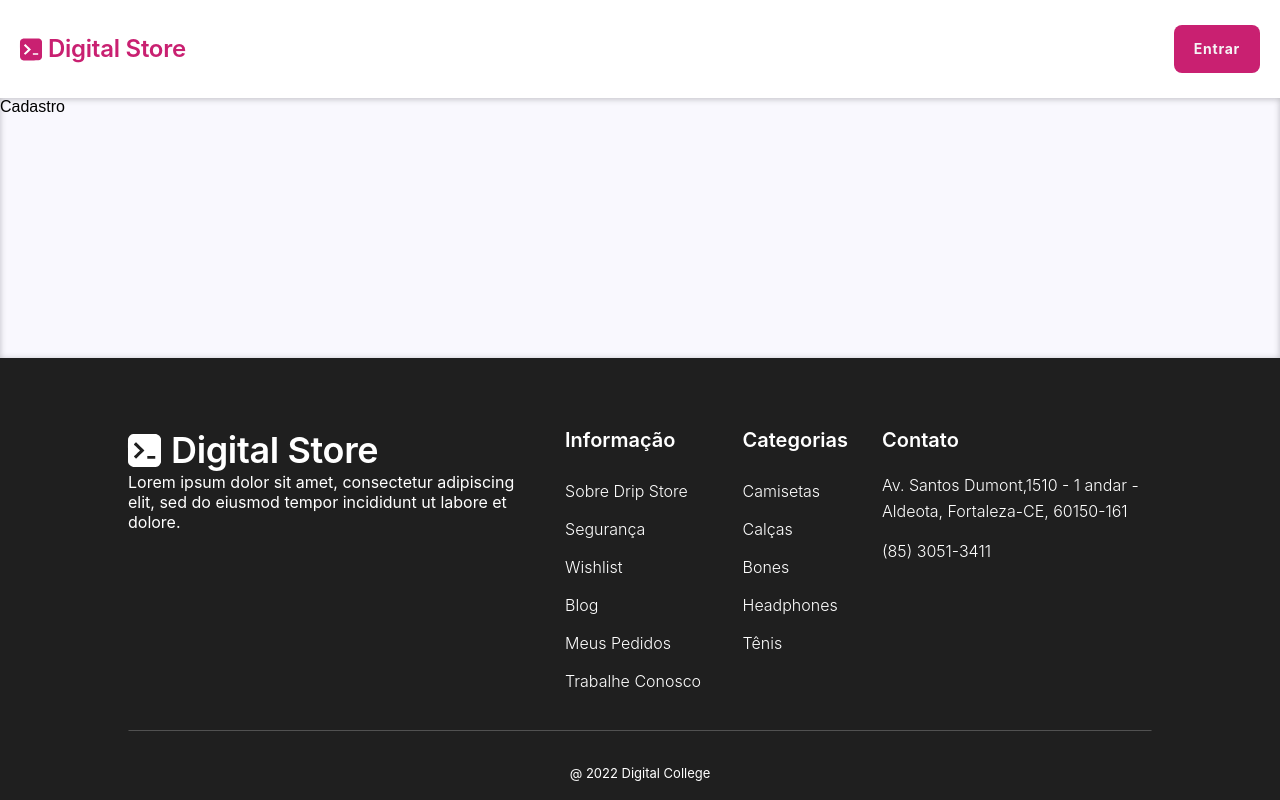
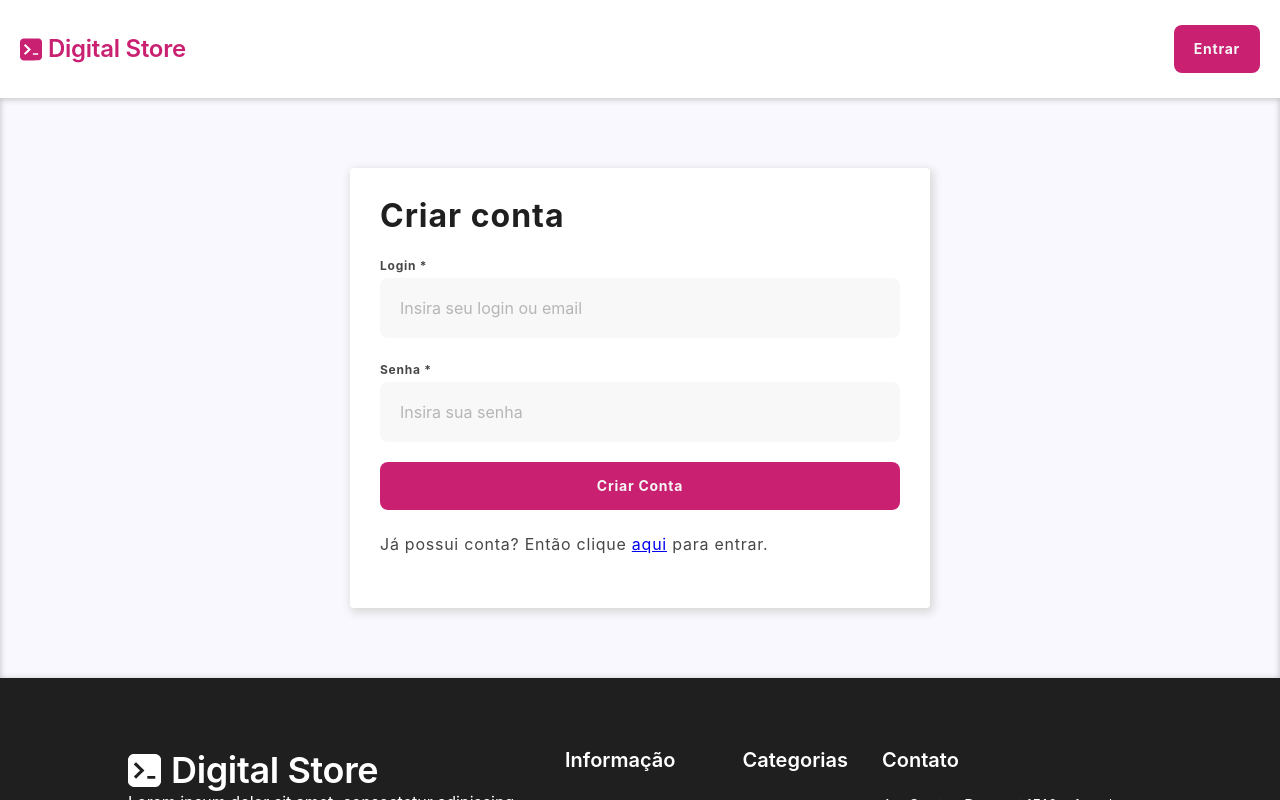
Before and after one commit to digital-college-fs03/projeto-final, a React (Vite) app in the folder frontend/: page /cadastro in a window 1280 px wide. Built offline with nearby package versions, Linux system fonts and the light colour scheme.

Commit message:
feature: preparar front e backend para cadastro de usuário

```diff
--- /dev/null
+++ b/frontend/src/components/Pages/Subscribe/DripStoreSubscribe.module.css
@@ -0,0 +1,112 @@
+.DripStoreSubscribeContainer {
+  max-width: 1440px;
+  margin: 0 auto;
+  display: flex;
+  justify-content: center;
+  align-items: flex-start;
+  transition: max-width 0.5s ease-in-out;
+  padding: 70px 20px;
+}
+
+.DripStoreCommonForm {
+    min-width: 580px;
+    align-items: flex-start;
+    padding: 30px;
+    border-radius: 4px;
+    background-color: #fff;
+    height: min-content;
+    color: #474747;
+    font-family: Inter, system-ui, -apple-system, 'Segoe UI', Roboto, 'Helvetica Neue', Arial, 'Noto Sans',
+    'Liberation Sans', sans-serif;
+    transition: min-width 200ms;
+    box-shadow: 2px 3px 8px 2px #dadada;
+  }
+
+  .DripStoreCommonFormWrapper {
+    flex-direction: column;
+    align-items: flex-start;
+    gap: 30px;
+  }
+
+  .DripStoreCommonFormTitle {
+    display: block;
+  }
+
+  .DripStoreCommonFormTitleCaption {
+    color: #1f1f1f;
+    font-size: 32px;
+    line-height: 36px;
+    font-weight: bold;
+    letter-spacing: 1px;
+    height: min-content;
+    flex-direction: column;
+    margin: 0 0 20px 0;
+  }
+
+  .DripStoreCommonFormTitleSignUp {
+    height: min-content;
+    align-self: flex-start;
+    margin: 0 0 20px 0;
+  }
+
+  .DripStoreCommonFormTitleSignUp p {
+    font-size: 16px;
+    line-height: 28px;
+    letter-spacing: 0.75px;
+  }
+
+  .DripStoreCommonFormTitleSignUp p a {
+    text-decoration: underline;
+  }
+
+  .DripStoreCommonFormBody {
+    display: block;
+    overflow: visible;
+  }
+
+  .DripStoreCommonFormBody label {
+    font-size: 12px;
+    line-height: 24px;
+    font-weight: bold;
+    letter-spacing: 0.75px;
+    margin: 20px 0;
+  }
+
+  .DripStoreCommonFormBody div {
+    margin: 0 0 20px 0;
+  }
+
+  .DripStoreCommonFormBody input {
+    height: 60px;
+    border-radius: 8px;
+    color: #666;
+    font-size: 16px;
+    line-height: 28px;
+    background-color: #f8f8f8;
+    width: 100%;
+    padding: 10px 20px;
+    font-family: Inter, system-ui, -apple-system, 'Segoe UI', Roboto, 'Helvetica Neue', Arial, 'Noto Sans', 'Liberation Sans', sans-serif;
+  }
+
+  .DripStoreCommonFormBody input::placeholder {
+    opacity: 0.5;
+  }
+
+  .DripStoreCommonFormRemember {
+    font-size: 14px;
+    line-height: 22px;
+    font-weight: 500;
+    letter-spacing: 0.25px;
+  }
+
+  .DripStoreCommonFormSignIn {
+    margin: 20px 0;
+  }
+
+  .DripStoreCommonFormError {
+    background-color: #ff6868;
+    border-radius: 8px;
+    color: white;
+    padding: 10px 20px;
+    margin: 0 0 15px 0;
+  }
--- a/frontend/src/components/Pages/Subscribe/DripStoreSubscribe.tsx
+++ b/frontend/src/components/Pages/Subscribe/DripStoreSubscribe.tsx
@@ -1,3 +1,76 @@
+import classes from './DripStoreSubscribe.module.css'
+import { PrimaryButton } from '../../General/Buttons/PrimaryButton'
+import { useState } from 'react'
+import { Link, useNavigate } from 'react-router-dom'
+import { register, Status } from '../../../services/Auth'
+
 export function DripStoreSubscribe () {
-    return <div>Cadastro</div>
+    const [username, setUsername] = useState(import.meta.env.FRONTEND_DEFAULT_USERNAME)
+    const [password, setPassword] = useState(import.meta.env.FRONTEND_DEFAULT_PASSWORD)
+    const [message, setMessage] = useState('')
+
+    const navigate = useNavigate()
+
+    const requestSubscribe = async function () {
+        console.table({ username, password })
+        const content = await register(username, password)
+        let message = 'Não foi possível criar o usuário'
+        if (content.status === Status.success) {
+            message = ''
+            navigate('/login')
+        }
+        setMessage(message)
+    }
+
+    return <div className={classes.DripStoreSubscribeContainer}>
+
+        <div className={classes.DripStoreCommonForm}>
+          <div className={classes.DripStoreCommonFormWrapper}>
+            <div className={classes.DripStoreCommonFormTitle}>
+              <div className={classes.DripStoreCommonFormTitleCaption}>
+                Criar conta
+              </div>
+            </div>
+
+            <div className={classes.DripStoreCommonFormBody}>
+              <label>Login *</label>
+              <div>
+                <input
+                  type="text"
+                  placeholder="Insira seu login ou email"
+                  onChange={(event) => setUsername(event.target.value)}
+                  value={username}
+                />
+              </div>
+              <label>Senha *</label>
+              <div>
+                <input
+                  type="text"
+                  placeholder="Insira sua senha"
+                  onChange={(event) => setPassword(event.target.value)}
+                  value={password}
+                />
+              </div>
+            </div>
+
+            <div className={classes.DripStoreCommonFormSignIn}>
+              <PrimaryButton
+                label="Criar Conta"
+                fullWidth
+                onClick={requestSubscribe}
+              />
+            </div>
+
+            {message && (
+              <div className={classes.DripStoreCommonFormError}>{message}</div>
+            )}
+
+            <div className={classes.DripStoreCommonFormTitleSignUp}>
+              <p>
+                Já possui conta? Então clique <Link to="/login">aqui</Link> para entrar.
+              </p>
+            </div>
+          </div>
+        </div>
+        </div>
 }
--- a/frontend/src/services/Auth.ts
+++ b/frontend/src/services/Auth.ts
@@ -75,3 +75,22 @@ export const login = async (username: string, password: string): Promise<Content
   }
   return parseContent(response, content)
 }
+
+export const register = async (username: string, password: string) => {
+  // inicializa variáveis de resposta e conteúdo
+  let response: Response
+  let content: Content = { status: Status.error, message: 'Unknown error' }
+  try {
+    // faz a requisição
+    response = await post('/api/v1/public/users', { username, password })
+    // extrai o conteúdo da resposta como JSON
+    content = await response.json()
+  } catch (error) {
+    // se houver um erro, retorna um Content de erro
+    return {
+      status: Status.error,
+      message: extractErrorMessage(error)
+    }
+  }
+  return parseContent(response, content)
+}
```
Also changed, not shown: 2 other files (tests, documents, lock files or other folders).
